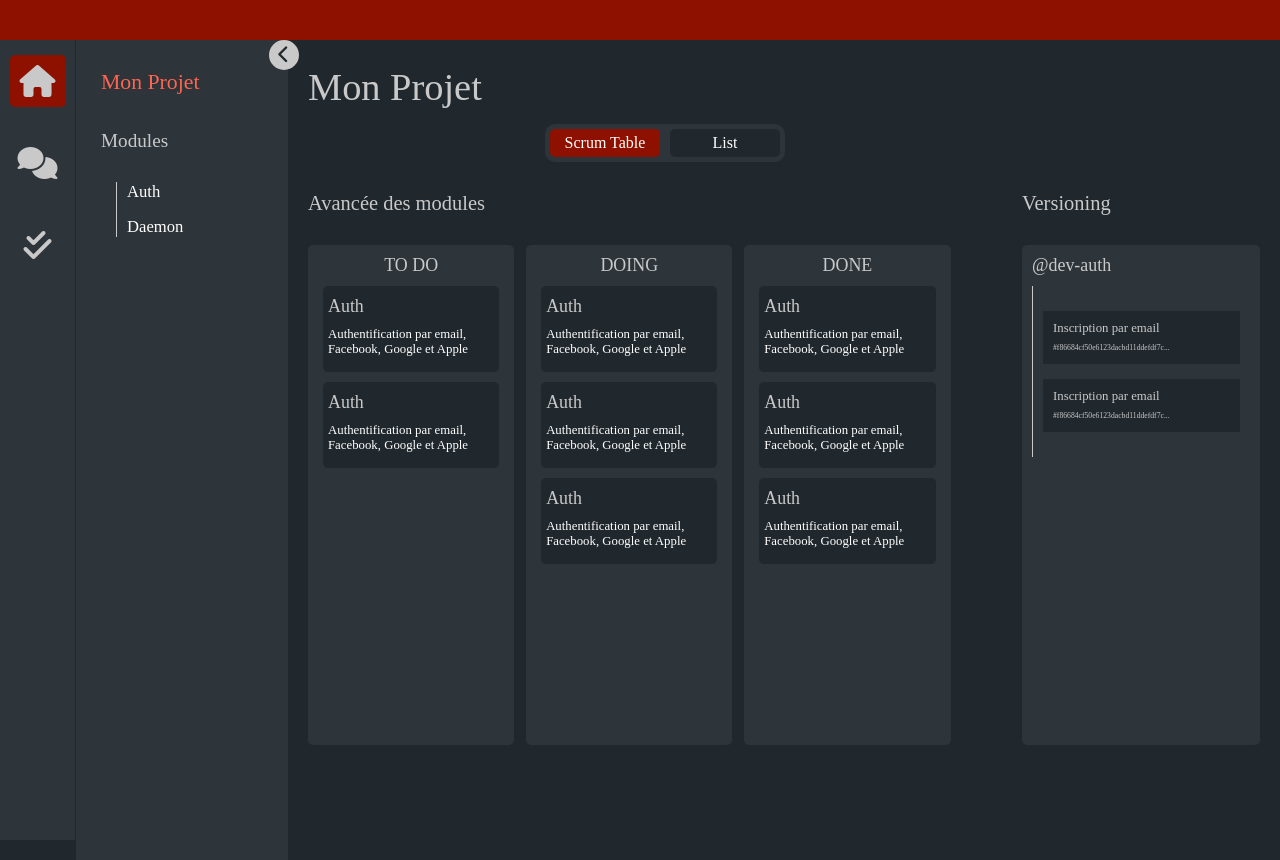
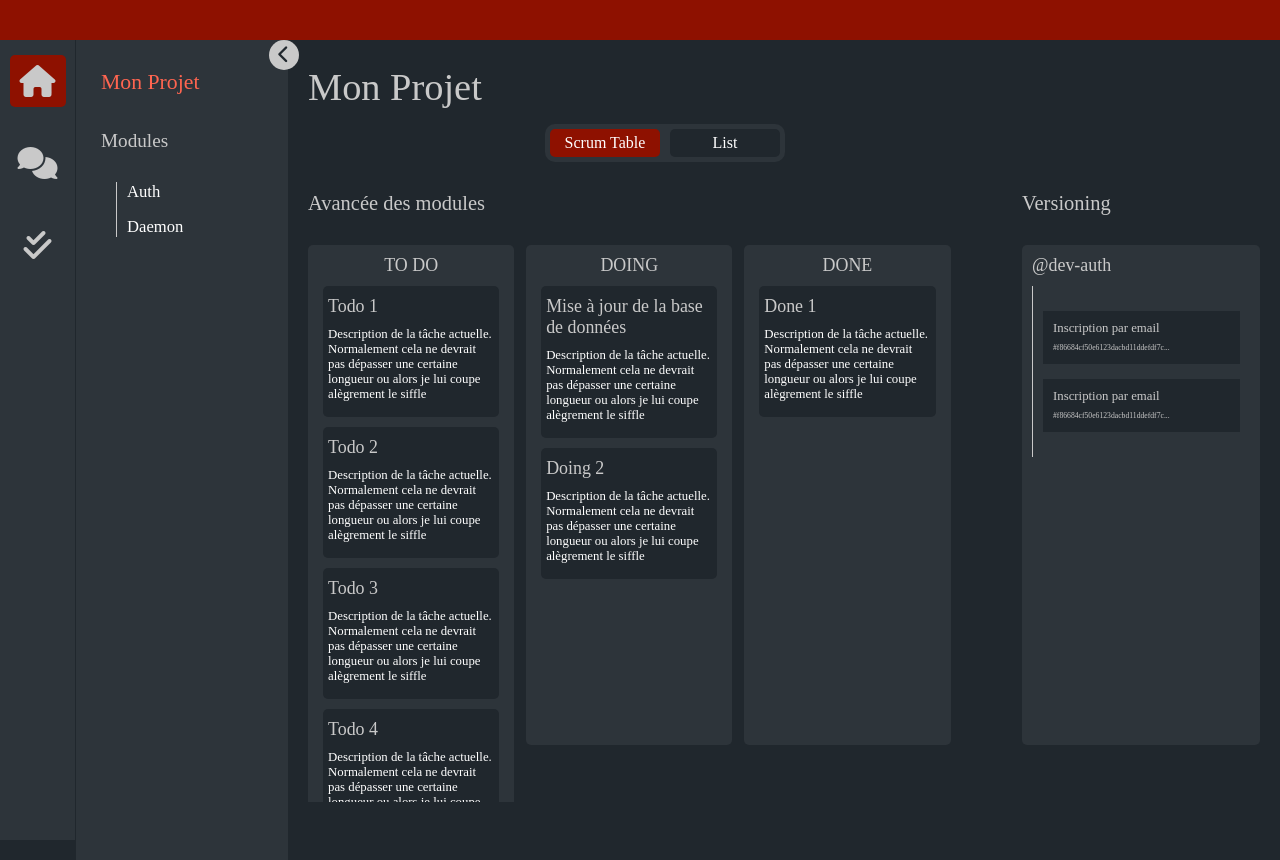
Before and after one commit to aklipfel/project-tracker, a Vue app: page /tasks in a window 1280 px wide. Built offline with nearby package versions, Linux system fonts and the light colour scheme.

Commit message:
Adapt TaskList to project and ScrumTable to modules

```diff
--- a/src/components/scrum/ScrumTable.vue
+++ b/src/components/scrum/ScrumTable.vue
@@ -4,20 +4,15 @@
     <div class="table">
       <div class="grey-container">
         <h3>TO DO</h3>
-        <ScrumTableTile />
-        <ScrumTableTile />
+        <ScrumTableTile v-for="task in tasks.todo" :key="task.id" :task="task"/>
       </div>
       <div class="grey-container">
         <h3>DOING</h3>
-        <ScrumTableTile />
-        <ScrumTableTile />
-        <ScrumTableTile />
+        <ScrumTableTile v-for="task in tasks.doing" :key="task.id" :task="task"/>
       </div>
       <div class="grey-container">
         <h3>DONE</h3>
-        <ScrumTableTile />
-        <ScrumTableTile />
-        <ScrumTableTile />
+        <ScrumTableTile v-for="task in tasks.done" :key="task.id" :task="task"/>
       </div>
     </div>
   </div>
@@ -30,6 +25,11 @@ export default {
   components: {
     ScrumTableTile,
   },
+  props : {
+    tasks : {
+      types: Object
+    }
+  }
 };
 </script>
 
--- a/src/components/scrum/ScrumTableTile.vue
+++ b/src/components/scrum/ScrumTableTile.vue
@@ -1,8 +1,8 @@
 <template>
   <div class="table-tile">
-    <div class="module-name">Auth</div>
+    <div class="module-name">{{ task.name}}</div>
     <div class="module-descr">
-      Authentification par email, Facebook, Google et Apple
+      {{ task.descr }}
     </div>
   </div>
 </template>
@@ -10,6 +10,9 @@
 <script>
 export default {
   name: "ScrumTableTile",
+  props : {
+    task : { types: Object}
+  }
 };
 </script>
 
--- a/src/views/Tasks.vue
+++ b/src/views/Tasks.vue
@@ -3,7 +3,7 @@
     <Hierarchy :sendSelected="setSelected" :selected="selected" />
 
     <div class="module">
-      <TopBar :title="selected.name" :delivery="selected.delivery"/>
+      <TopBar :title="selected.name" :delivery="selected.delivery" />
       <div class="switch-container">
         <div class="switch">
           <div :class="{ active: scrumTable }" @click="switchView">
@@ -13,7 +13,7 @@
         </div>
       </div>
       <div class="content">
-        <ScrumTable v-if="scrumTable" />
+        <ScrumTable v-if="scrumTable" :tasks="selected.tasks" />
         <TasksList v-else :tasks="selected.tasks" />
         <Versioning />
       </div>
@@ -29,13 +29,121 @@ import Hierarchy from "@/components/Hierarchy";
 import TopBar from "@/components/TopBar";
 export default {
   name: "Tasks",
-  components: { TasksList, Versioning, Hierarchy, ScrumTable,TopBar },
+  components: { TasksList, Versioning, Hierarchy, ScrumTable, TopBar },
   data() {
     return {
       toggleProject: true,
       scrumTable: true,
-      project: { id: 0, name: "Mon Projet", tasks: [] },
-      selected: { id: 0, name: "Mon Projet", tasks: [], },
+      project: {
+        id: 0,
+        name: "Mon Projet",
+        tasks: {
+          doing: [
+            {
+              id: 1,
+
+              name: "Mise à jour de la base de données",
+              descr:
+                "Description de la tâche actuelle. Normalement cela ne devrait pas dépasser une certaine longueur ou alors je lui coupe alègrement le siffle",
+            },
+            {
+              id: 2,
+              name: "Doing 2",
+              descr:
+                "Description de la tâche actuelle. Normalement cela ne devrait pas dépasser une certaine longueur ou alors je lui coupe alègrement le siffle",
+            },
+          ],
+          todo: [
+            {
+              id: 3,
+              name: "Todo 1",
+              descr:
+                "Description de la tâche actuelle. Normalement cela ne devrait pas dépasser une certaine longueur ou alors je lui coupe alègrement le siffle",
+            },
+            {
+              id: 4,
+              name: "Todo 2",
+              descr:
+                "Description de la tâche actuelle. Normalement cela ne devrait pas dépasser une certaine longueur ou alors je lui coupe alègrement le siffle",
+            },
+            {
+              id: 5,
+              name: "Todo 3",
+              descr:
+                "Description de la tâche actuelle. Normalement cela ne devrait pas dépasser une certaine longueur ou alors je lui coupe alègrement le siffle",
+            },
+            {
+              id: 6,
+              name: "Todo 4",
+              descr:
+                "Description de la tâche actuelle. Normalement cela ne devrait pas dépasser une certaine longueur ou alors je lui coupe alègrement le siffle",
+            },
+          ],
+          done: [
+            {
+              id: 7,
+              name: "Done 1",
+              descr:
+                "Description de la tâche actuelle. Normalement cela ne devrait pas dépasser une certaine longueur ou alors je lui coupe alègrement le siffle",
+            },
+          ],
+        },
+      },
+      selected: {
+        id: 0,
+        name: "Mon Projet",
+        tasks: {
+          doing: [
+            {
+              id: 1,
+
+              name: "Mise à jour de la base de données",
+              descr:
+                "Description de la tâche actuelle. Normalement cela ne devrait pas dépasser une certaine longueur ou alors je lui coupe alègrement le siffle",
+            },
+            {
+              id: 2,
+              name: "Doing 2",
+              descr:
+                "Description de la tâche actuelle. Normalement cela ne devrait pas dépasser une certaine longueur ou alors je lui coupe alègrement le siffle",
+            },
+          ],
+          todo: [
+            {
+              id: 3,
+              name: "Todo 1",
+              descr:
+                "Description de la tâche actuelle. Normalement cela ne devrait pas dépasser une certaine longueur ou alors je lui coupe alègrement le siffle",
+            },
+            {
+              id: 4,
+              name: "Todo 2",
+              descr:
+                "Description de la tâche actuelle. Normalement cela ne devrait pas dépasser une certaine longueur ou alors je lui coupe alègrement le siffle",
+            },
+            {
+              id: 5,
+              name: "Todo 3",
+              descr:
+                "Description de la tâche actuelle. Normalement cela ne devrait pas dépasser une certaine longueur ou alors je lui coupe alègrement le siffle",
+            },
+            {
+              id: 6,
+              name: "Todo 4",
+              descr:
+                "Description de la tâche actuelle. Normalement cela ne devrait pas dépasser une certaine longueur ou alors je lui coupe alègrement le siffle",
+            },
+          ],
+          done: [
+            {
+              id: 7,
+              name: "Done 1",
+              descr:
+                "Description de la tâche actuelle. Normalement cela ne devrait pas dépasser une certaine longueur ou alors je lui coupe alègrement le siffle",
+            },
+          ],
+        },
+      },
       //To State
       modules: [
         {
```
